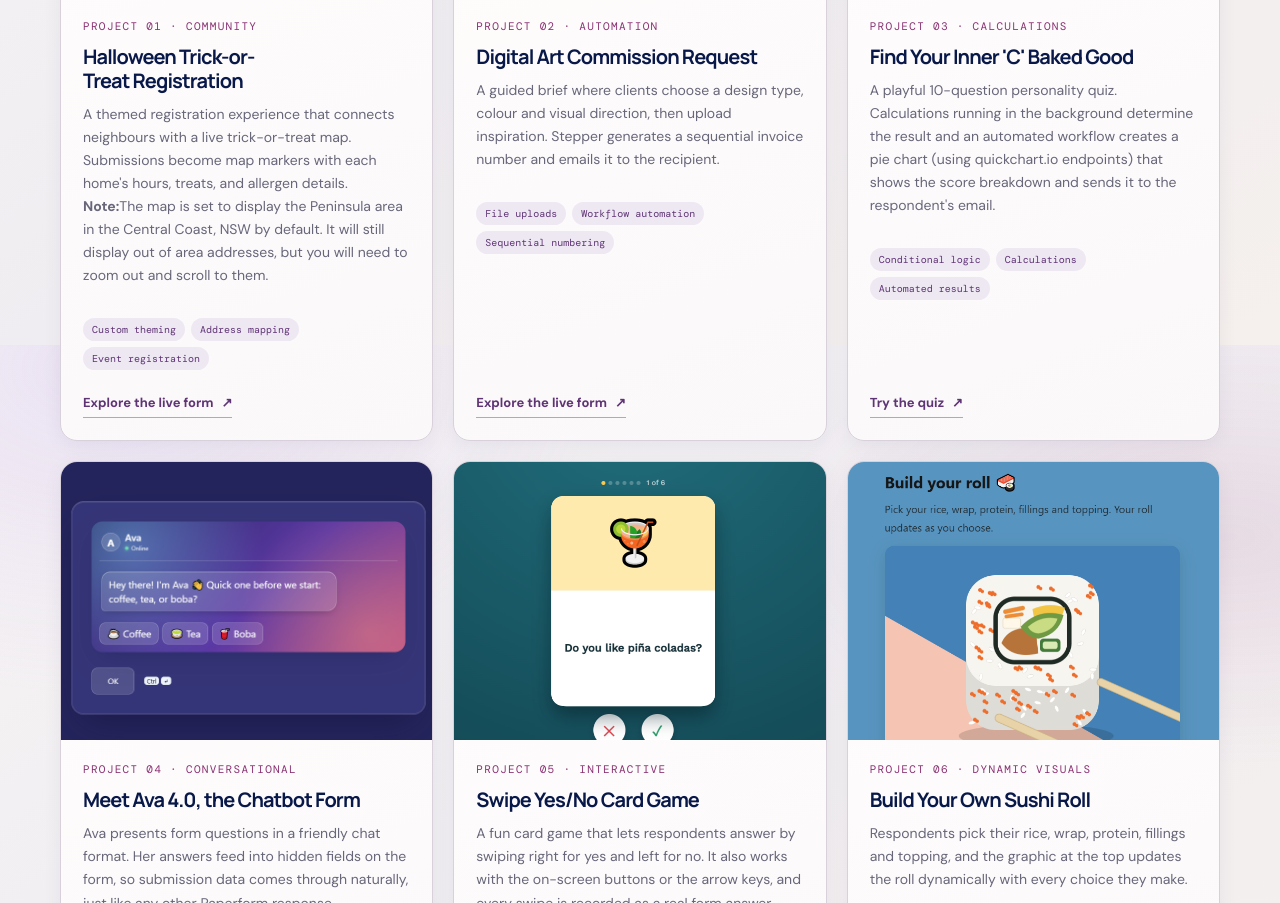
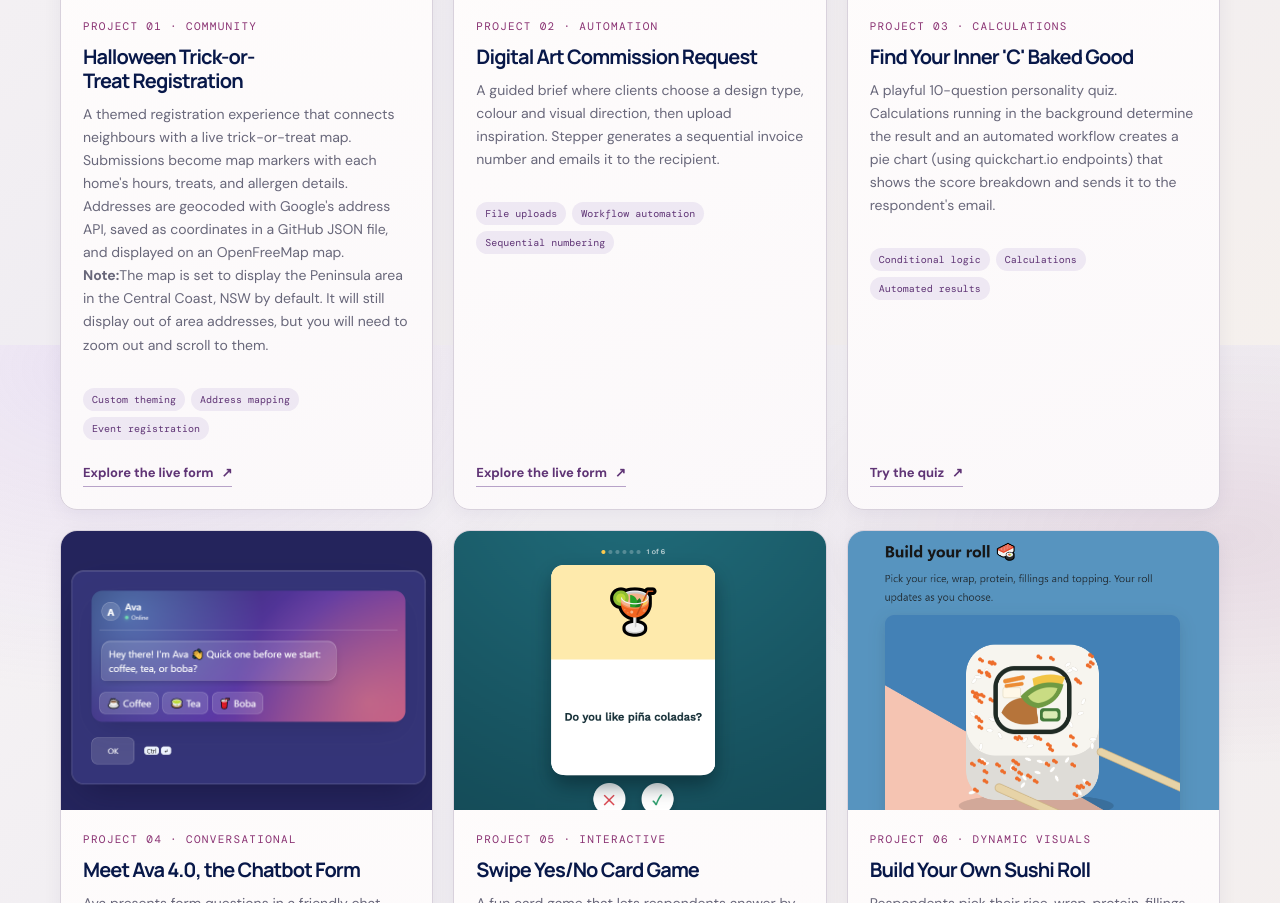
Before and after one commit to jenn2nsaus/portfolio, a plain HTML site: page index.html in a window 1280 px wide. Shown: the part 1255-2158 px from the top of the page. Drawn offline with nearby package versions, Linux system fonts and the light colour scheme.

Commit message:
Update index.html

```diff
--- a/index.html
+++ b/index.html
@@ -333,7 +333,7 @@
           <div class="project-content">
             <span class="project-number">PROJECT 01 · COMMUNITY</span>
             <h3>Halloween Trick-or-Treat Registration</h3>
-            <p>A themed registration experience that connects neighbours with a live trick-or-treat map. Submissions become map markers with each home's hours, treats, and allergen details.
+            <p>A themed registration experience that connects neighbours with a live trick-or-treat map. Submissions become map markers with each home's hours, treats, and allergen details. Addresses are geocoded with Google's address API, saved as coordinates in a GitHub JSON file, and displayed on an OpenFreeMap map.
               <br><b>Note:</b>The map is set to display the Peninsula area in the Central Coast, NSW by default.  It will still display out of area addresses, but you will need to zoom out and scroll to them.</p>
             <ul class="tags"><li>Custom theming</li><li>Address mapping</li><li>Event registration</li></ul>
             <a class="project-link" href="https://ifvdrwww.paperform.co/" target="_blank" rel="noopener noreferrer">Explore the live form <span aria-hidden="true">↗</span></a>
```
